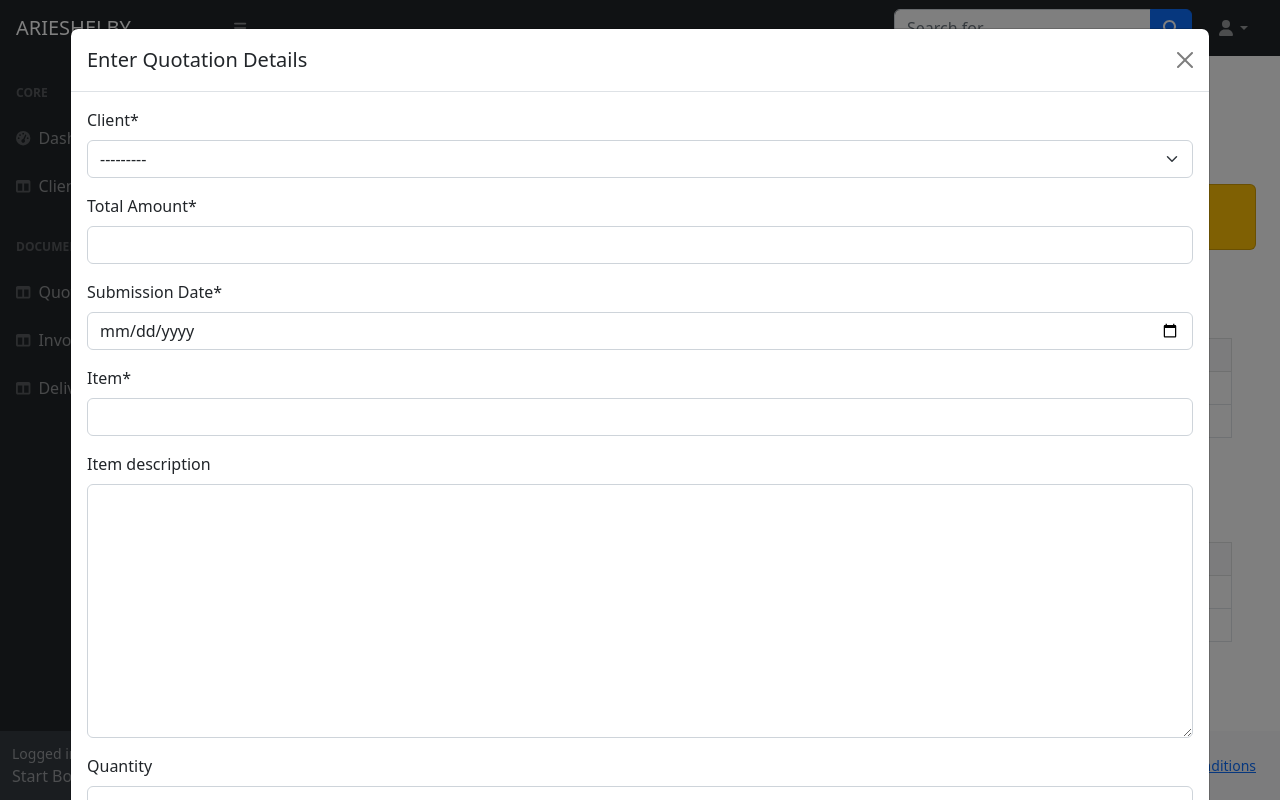
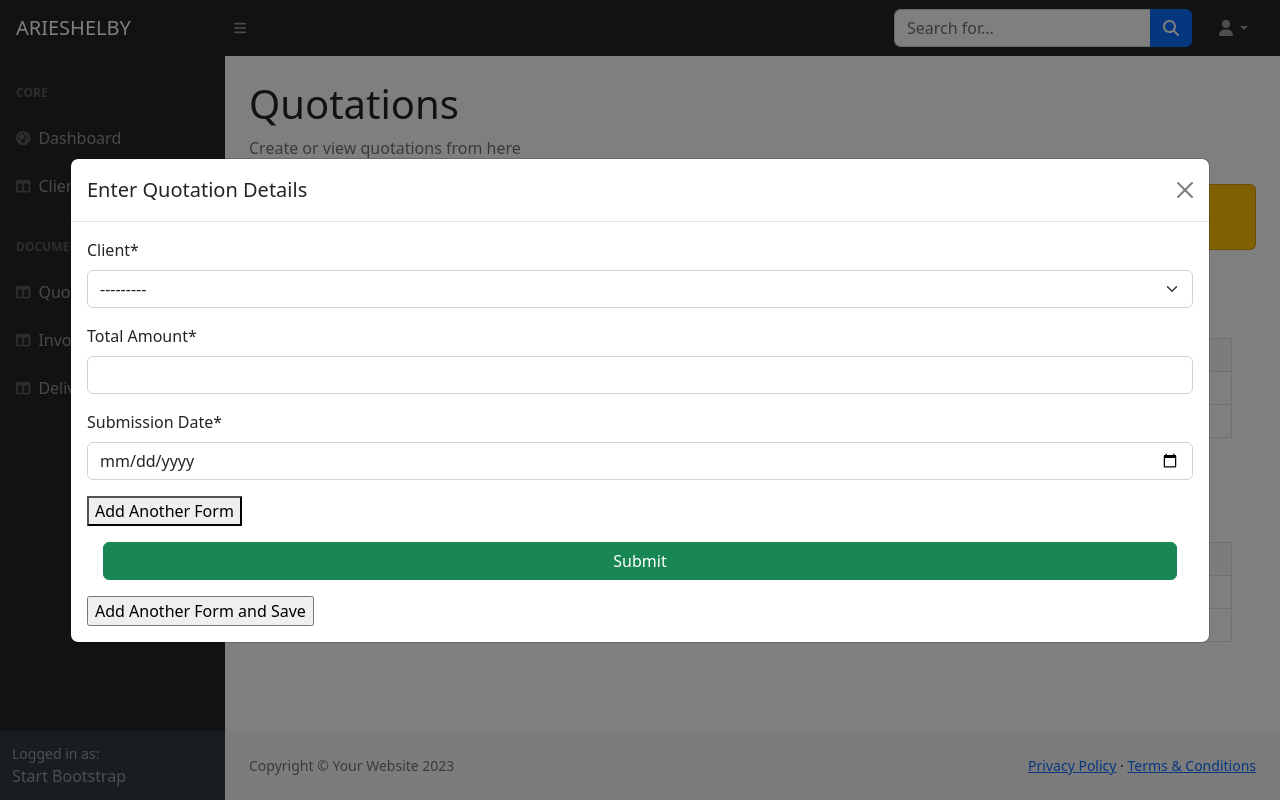
Before and after one commit to stevemacharia/as-document-app, a Django app: page /quotations in a window 1280 px wide, after a click on "Create a Quotation". Run offline with Django 4.2, Linux system fonts and the light colour scheme; data that the repository does not hold is empty; some libraries are stand-ins or nearby versions.

Commit message:
SUBMISSION OF MULTIPLE FORM TO VIEWS

```diff
--- a/arieshelby/settings.py
+++ b/arieshelby/settings.py
@@ -91,7 +91,7 @@ DATABASES = {
             'ENGINE': 'django.db.backends.mysql',
             'NAME': 'arieshelby',
             'USER': 'root',
-            'PASSWORD': 'toor',
+            'PASSWORD': 'Macharia_1',
             'HOST': 'localhost',
             'PORT': '3306',
         }
--- a/documents/templates/documents/base.html
+++ b/documents/templates/documents/base.html
@@ -11,9 +11,8 @@
         <title>Arieshelby</title>
         <link href="https://cdn.jsdelivr.net/npm/simple-datatables@7.1.2/dist/style.min.css" rel="stylesheet" />
         <link href="{% static 'documents/css/styles.css' %}" rel="stylesheet" type="text/css"/>
-{#        <link rel="stylesheet" type="text/css" href="{% static 'product/style.css' %}">#}
-{#        <script src="{% static 'styles/js/app.js' %}" type="text/javascript"></script>#}
         <script src="https://use.fontawesome.com/releases/v6.3.0/js/all.js" crossorigin="anonymous"></script>
+        <script src="https://ajax.googleapis.com/ajax/libs/jquery/3.5.1/jquery.min.js"></script>
     </head>
     <body class="sb-nav-fixed">
         <nav class="sb-topnav navbar navbar-expand navbar-dark bg-dark">
--- a/documents/templates/documents/quotations.html
+++ b/documents/templates/documents/quotations.html
@@ -4,6 +4,15 @@
 
 {% block content %}
     <main>
+        <script>
+            $(document).ready(function() {
+                $('#add-form-btn').click(function() {
+                    var clone = $('.form-container').last().clone(true);
+                    clone.find('input').val('');  // Clear input values
+                    $('.form-container').last().after(clone);
+                });
+            });
+        </script>
         {% if messages %}
            {% for message in messages %}
                <div class="alert alert-{{message.tags}} m-3">
@@ -34,23 +43,24 @@
                         <button type="button" class="btn-close" data-bs-dismiss="modal" aria-label="Close"></button>
                       </div>
                       <div class="modal-body">
-                          <form method="POST">
+                          <form id="original-form" method="post" action="{% url 'quotations' %}">
                                 {% csrf_token %}
-                                {{ quotation_form|crispy }}
-                                {{ quotation_items_form|crispy }}
+                              <div class="form-container">
+                                {{ quotation_form| crispy }}
+                              </div>
+                              <button type="button" id="add-form-btn">Add Another Form</button>
                               <div class="p-3">
                                 <div class="d-grid gap-2">
                                     <button class="btn btn-success" type="submit">Submit</button>
                                 </div>
                               </div>
+                              <input type="submit" name="add_another" value="Add Another Form and Save">
                           </form>
                       </div>
                     </div>
                   </div>
                 </div>
             <!-- End of Upload Modal -->
-
-
 
             {#start of draft quotation tables#}
                 <section class="p-4">
@@ -127,12 +137,7 @@
 
         </div>
     </main>
-<script src="https://code.jquery.com/jquery-3.7.1.min.js" integrity="sha256-/JqT3SQfawRcv/BIHPThkBvs0OEvtFFmqPF/lYI/Cxo=" crossorigin="anonymous"></script>
-<script>
-  $(function () {
-    $("#datetimepicker1").datetimepicker({
-      format: 'DD/MM/YYYY HH:mm',
-    });
-  });
-</script>
+
+
+
 {% endblock %}
--- a/documents/views.py
+++ b/documents/views.py
@@ -3,6 +3,8 @@ from django.contrib import messages
 from .forms import QuotationForm, QuotationItemsForm, ClientForm
 from .models import Client, Quotation, QuotationItems
 import uuid
+from django.http import JsonResponse
+import json
 
 # Create your views here.
 def index(request):
@@ -17,15 +19,25 @@ def quotations(request):
             quotation_form.save(commit=False)
             quotation_form.id = x
             quotation_form.save()
+            if 'add_another' in request.POST:
+                quotation_form = QuotationForm()
+                x = uuid.uuid4()
+                quotation_form.save(commit=False)
+                quotation_form.id = x
+                quotation_form.save()
+            else:
+                messages.success(request, f'Added Record Successfully 1.')
+                return redirect('quotations')
             # ex = Example()
             # ex.username = form.cleaned_data['username']
             # ex.save()
-
+            # messages.success(request, f'Added Record Successfully.')
+            # return redirect('quotations')
+            # return JsonResponse({'success': True})
+        else:
             messages.success(request, f'Added Record Successfully.')
             return redirect('quotations')
-        else:
-            messages.warning(request, f'Failed to add record, Kindly retry again..')
-            return redirect('quotations')
+            # return JsonResponse({'success': False, 'errors': quotation_form.errors})
     else:
         quotation_form = QuotationForm()
         quotation_items_form = QuotationItemsForm()
```
